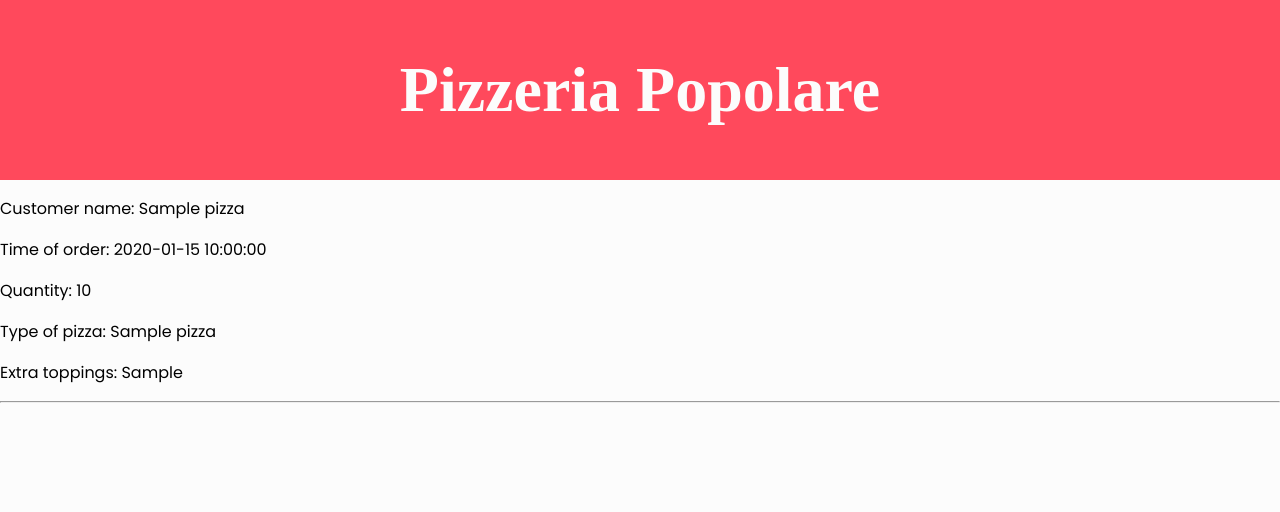
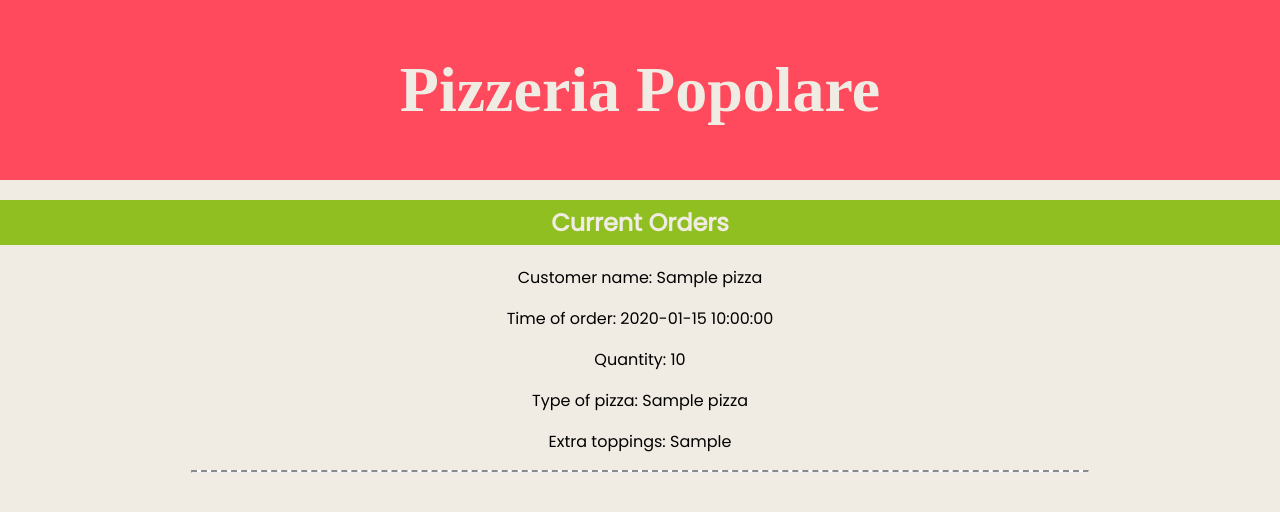
Before and after one commit to jonnyhoudini/Pizzeria_Popolare_Flask, a Python web app: template templates/index.html in a window 1280 px wide. Shown: the top 512 px of the page. Run offline with Jinja, Linux system fonts and the light colour scheme; the template is opened without the code that fills it: most values are stand-ins (such as "Sample title", 1, 10 or a date in 2020); some libraries are stand-ins or nearby versions; some web fonts are replaced.

Commit message:
final changes before homework submission

```diff
--- a/static/styles.css
+++ b/static/styles.css
@@ -1,12 +1,12 @@
 body {
-    background-color: #fcfcfc;
+    background-color: #F1ECE3;
     margin: 0;
     font-family: 'Poppins', sans-serif;
 }
 
 header {
     background-color: #FF495C;
-    color: #fcfcfc;
+    color: #F1ECE3;
     padding: 10px;
     font-family: 'Italiana', serif;
     font-size: 2rem;
@@ -16,3 +16,21 @@ header {
 h1 {
     text-align: center;
 }
+
+h2 {
+    background-color: #90BF22;
+    padding: 5px;
+    color: #F1ECE3;
+    text-align: center;
+}
+
+.order-box {
+    text-align: center;
+}
+
+hr {
+    background-color: #fff;
+    border-top: 2px dashed #8c8b8b;
+    width: 70%;
+    margin: auto;
+}
--- a/templates/index.html
+++ b/templates/index.html
@@ -19,10 +21,11 @@
     <header>
         <h1>Pizzeria Popolare</h1>
     </header>
+    <h2>Current Orders</h2>
 
     <p>
         {% for pizza in pizzas %}
-    <div>
+    <div class="order-box">
         <p>
             Customer name: {{pizza.customer_name}}
         </p>
```
Also changed, not shown: other parts of templates/index.html (+2 -0 lines), controllers/controller.py (+4 -8 lines), templates/order.html (added, +15 -0 lines).
